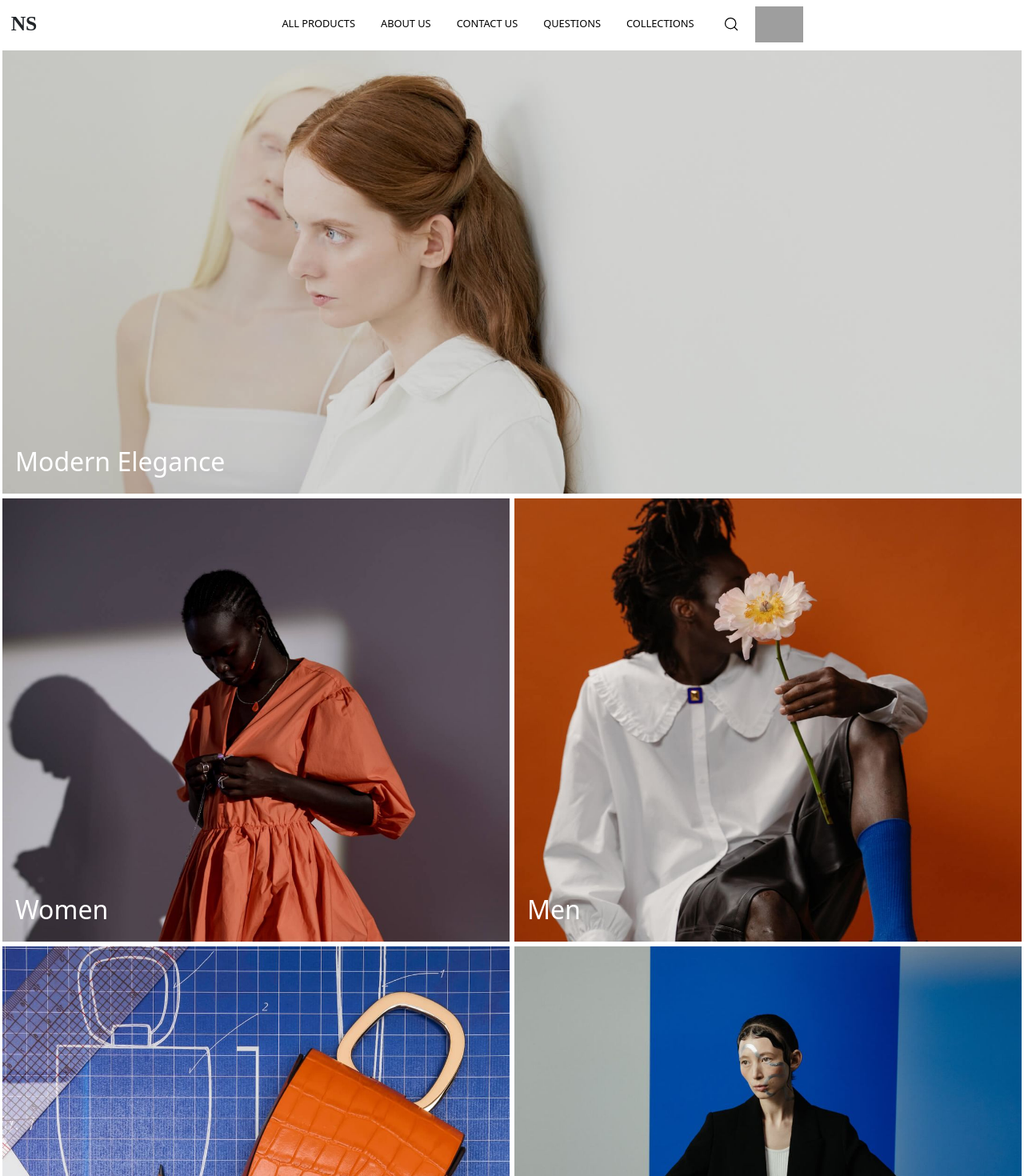
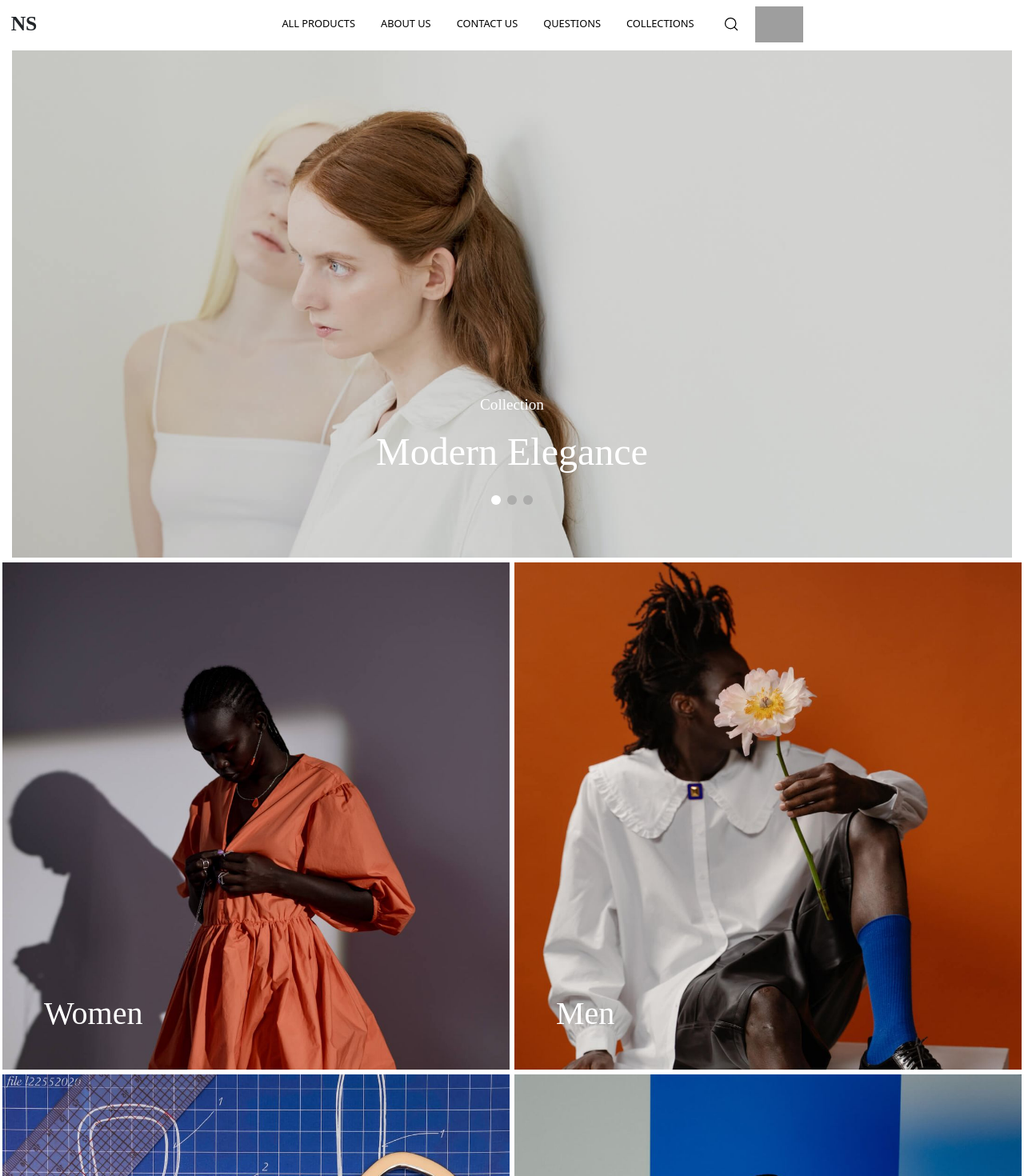
Before and after one commit to krystiano13/novastyle, a React (Create React App) app: page / in a window 1280 px wide. Shown: the top 1470 px of the page at 80% size. Built offline with nearby package versions, Linux system fonts and the light colour scheme; grey boxes are pictures that could not be loaded.

Commit message:
initial styles for hero slider

```diff
--- a/src/components/Collections/Collections.tsx
+++ b/src/components/Collections/Collections.tsx
@@ -5,15 +5,49 @@ const Collections = () => {
     <div className="collections">
       <div className="container-fluid">
         <div className="row">
-            <button id="c1" className="col-md-12 d-flex flex-dolumn align-items-end">Modern Elegance</button>
-            <button id="c2" className="col-md-12 col-lg-6 d-flex flex-dolumn align-items-end">Women</button>
-            <button id="c3" className="col-md-12 col-lg-6 d-flex flex-dolumn align-items-end">Men</button>
-            <button id="c4" className="col-md-12 col-lg-6 d-flex flex-dolumn align-items-end">Accessories</button>
-            <button id="c5" className="col-md-12 col-lg-6 d-flex flex-dolumn align-items-end">Sale</button>
+          <button className="col-md-12 d-flex flex-dolumn align-items-end">
+            <div id="c1" className="bg">
+              <div className="content">
+                <button>
+                  <p>Collection</p>
+                  <h2>Modern Elegance</h2>
+                </button>
+                <div className="dots">
+                  <button className="dot choosen"></button>
+                  <button className="dot"></button>
+                  <button className="dot"></button>
+                </div>
+              </div>
+            </div>
+          </button>
+          <button
+            id="c2"
+            className="col-md-12 col-lg-6 d-flex flex-dolumn align-items-end"
+          >
+            <span>Women</span>
+          </button>
+          <button
+            id="c3"
+            className="col-md-12 col-lg-6 d-flex flex-dolumn align-items-end"
+          >
+            <span>Men</span>
+          </button>
+          <button
+            id="c4"
+            className="col-md-12 col-lg-6 d-flex flex-dolumn align-items-end"
+          >
+            <span>Accessories</span>
+          </button>
+          <button
+            id="c5"
+            className="col-md-12 col-lg-6 d-flex flex-dolumn align-items-end"
+          >
+            <span>Sale</span>
+          </button>
         </div>
       </div>
     </div>
   );
-}
+};
 
 export { Collections };
--- a/src/styles/sass/modules/_collections.scss
+++ b/src/styles/sass/modules/_collections.scss
@@ -13,23 +13,100 @@
         background-color: transparent;
         cursor: pointer;
         border: solid white 0.2rem;
+        font-family: "Times New Roman", Times, serif;
 
         background-size: cover;
         background-position: center;
         background-repeat: no-repeat;
         color: white;
         font-size: 2rem;
-        font-weight: 400;
+        font-weight: 500;
 
-        padding: 1rem;
+        transition: filter 250ms;
+        will-change: filter;
 
-        @media screen and (min-width : 992px) {
-            min-height: 70vh;
+        outline: none;
+
+        span {
+          padding: 1rem;
+        }
+
+        .bg {
+          width: 100%;
+          height: 100%;
+
+          display: flex;
+          flex-direction: column;
+          align-items: center;
+          justify-content: flex-end;
+
+          background-position: center 50%;
+          background-size: cover;
+
+          padding-bottom: 5%;
+
+          .content {
+            display : flex;
+            flex-direction: column;
+            align-items: center;
+            justify-content: space-between;
+
+            min-height : 25%;
+
+            button {
+              border: none;
+              background-color: transparent;
+              color: white;
+
+              p {
+                font-size: 1.2rem;
+              }
+              h2 {
+                overflow: hidden;
+                font-size: 3rem;
+              }
+            }
+
+            .dots {
+              width: 100%;
+              height: auto;
+              display: flex;
+              justify-content: center;
+              align-items: center;
+
+              .dot {
+                width: 0.75rem;
+                height:  0.75rem;
+                border-radius: 50%;
+                margin : 0.25rem;
+                background-color: grey;
+                opacity : 0.4;
+              }
+
+              .choosen {
+                opacity : 1;
+                background-color: white;
+              }
+            }
+          }
+        }
+
+        @media screen and (min-width: 992px) {
+          min-height: 80vh;
+          font-size: 2.5rem;
+
+          span {
+            padding: 2.5rem;
+          }
         }
       }
 
+      .col-md-12:hover {
+        filter: brightness(0.8);
+      }
+
       #c1 {
-       background-image:  url("../../assets/collections/c1.jpg");
+        background-image: url("../../assets/collections/c1.jpg");
       }
       #c2 {
         background-image: url("../../assets/collections/c2.jpg");
```
Also changed, not shown: src/styles/css/index.css. Lines whose indentation alone changed are shown as unchanged.
